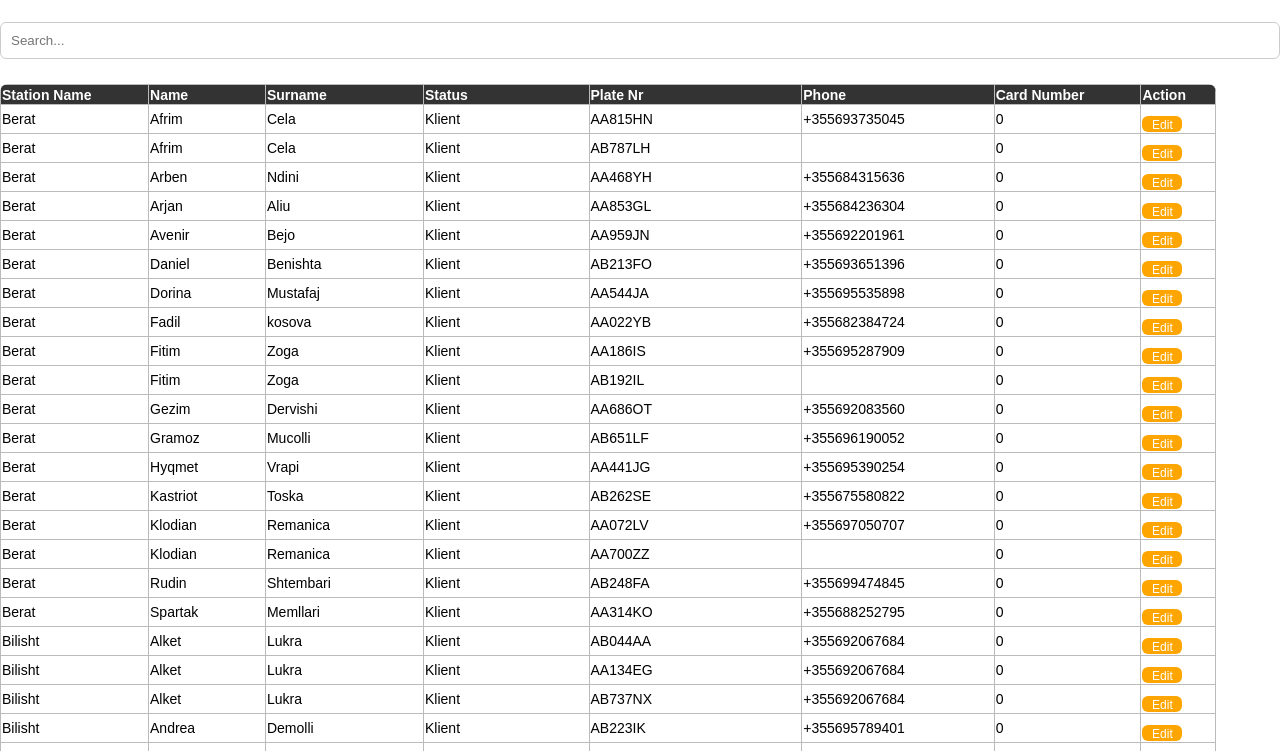
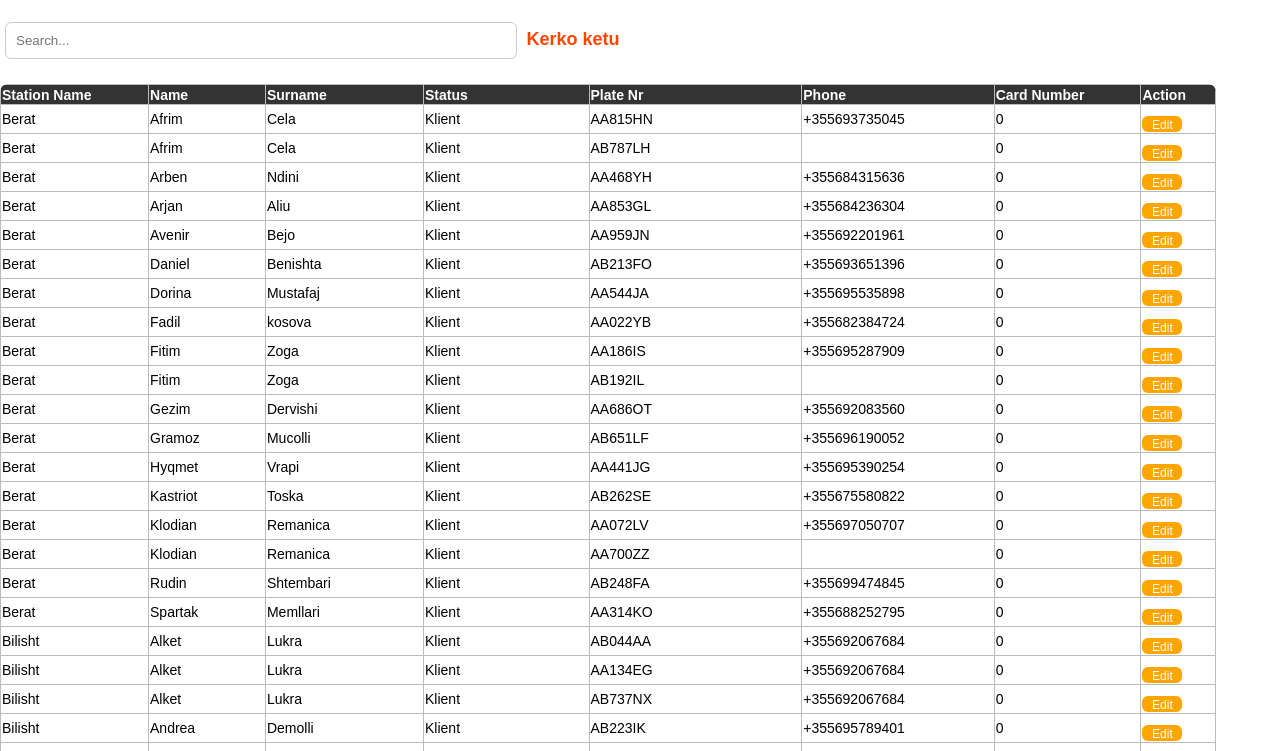
Before and after one commit to armandmamani/B-Premium-clients, a plain HTML site: page index.html in a window 1280 px wide. Shown: the part 31-782 px from the top of the page. Drawn offline with Linux system fonts and the light colour scheme.

Commit message:
Zbukurime

```diff
--- a/index.html
+++ b/index.html
@@ -32,13 +32,20 @@
             }
 
         input[type="text"], input[type="tel"] {
-                width: 100%;
+            width: 40%;
             padding: 10px;
-                margin: 5px 0;
+            margin: 5px 5px;
             border: 1px solid #ccc;
             border-radius: 6px;
+            display: inline-block;
         }
-
+        #kerkoText {
+            width: 40%;
+            text-align: left;
+            margin-top: 10px;
+            font-size: 18px;
+            display: inline-block;
+        }
         button {
             padding: 10px;
             margin-top: 10px;
@@ -112,6 +119,7 @@
 
     <div class="search-box">
         <input type="text" id="searchInput" placeholder="Search..." onkeyup="searchTable()" />
+        <h3 id="kerkoText">  Kerko ketu  </h3>
     </div>
 
     <div class="table-container">
```
Lines whose indentation alone changed are shown as unchanged.
